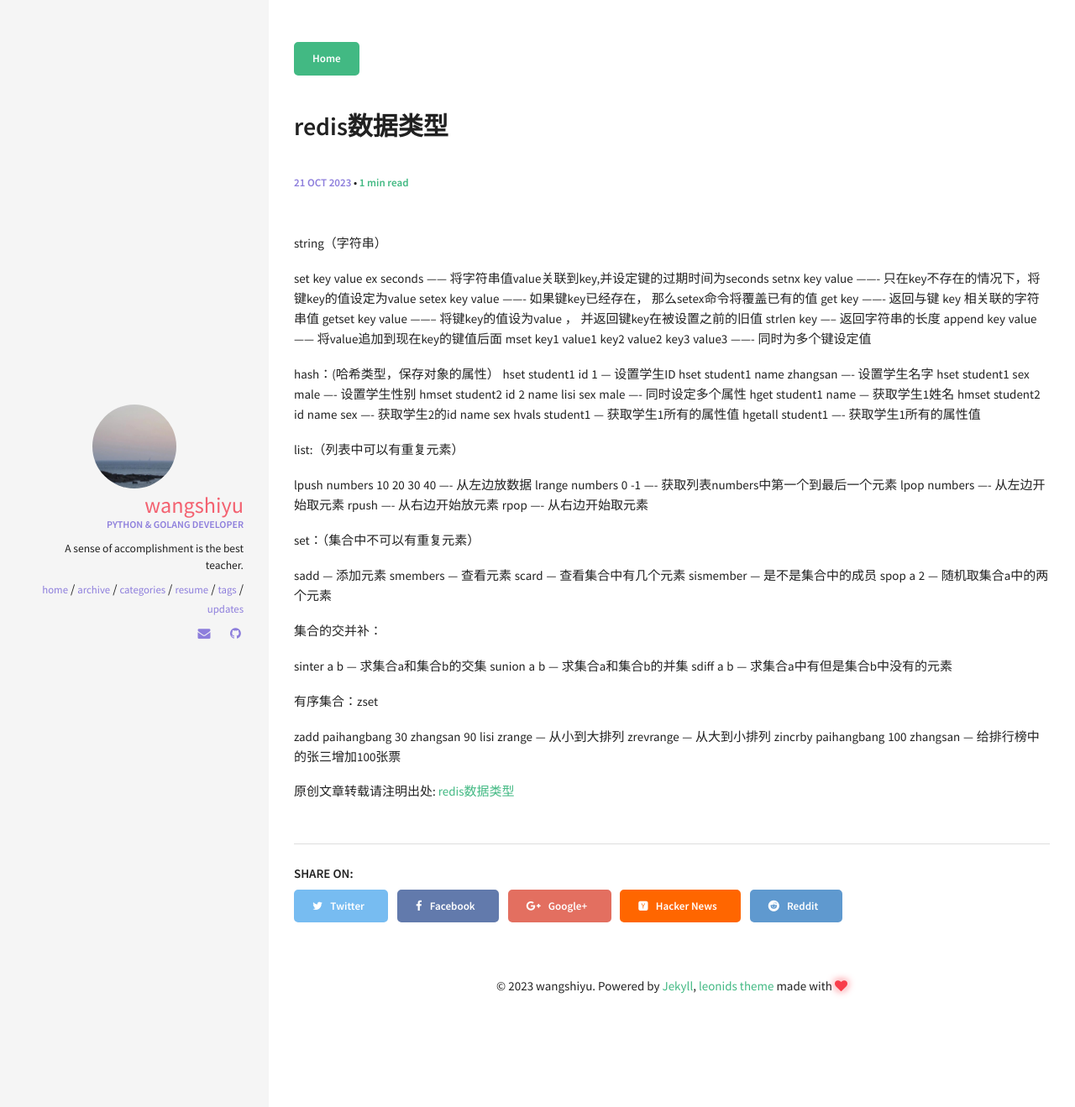
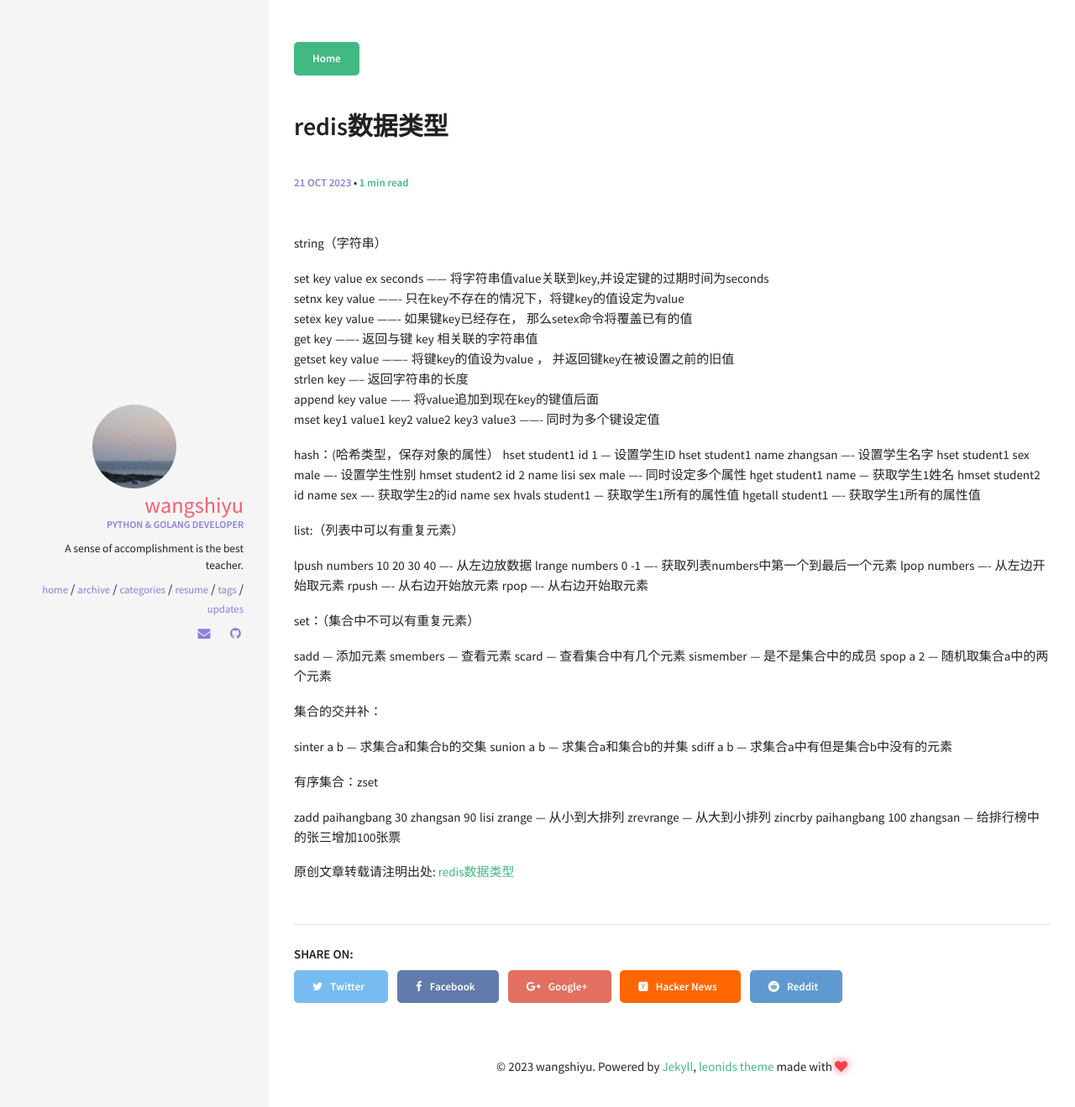
Before and after one commit to wangshiyuo/wangshiyuo.github.com, a Jekyll site: the page built from _posts/2023-10-21-redis.md, in a window 1280 px wide. Shown: the top 1319 px of the page at 84% size. Built offline with Jekyll 4.4.1, drawn with Linux system fonts in a browser that asks for light colours.

```diff
--- a/_posts/2023-10-21-redis.md
+++ b/_posts/2023-10-21-redis.md
@@ -7,15 +7,15 @@ tags: [redis]
 
 string（字符串）
 
-set key value ex seconds ------ 将字符串值value关联到key,并设定键的过期时间为seconds
-setnx key value ------- 只在key不存在的情况下，将键key的值设定为value
-setex key value ------- 如果键key已经存在， 那么setex命令将覆盖已有的值
-get key ------- 返回与键 key 相关联的字符串值
+set key value ex seconds ------ 将字符串值value关联到key,并设定键的过期时间为seconds<br/>
+setnx key value ------- 只在key不存在的情况下，将键key的值设定为value<br/>
+setex key value ------- 如果键key已经存在， 那么setex命令将覆盖已有的值<br/>
+get key ------- 返回与键 key 相关联的字符串值<br/>
 <!--more-->
-getset key value -------- 将键key的值设为value ， 并返回键key在被设置之前的旧值
-strlen key ----- 返回字符串的长度
-append key value ------ 将value追加到现在key的键值后面
-mset key1 value1 key2 value2 key3 value3 ------- 同时为多个键设定值
+getset key value -------- 将键key的值设为value ， 并返回键key在被设置之前的旧值<br/>
+strlen key ----- 返回字符串的长度<br/>
+append key value ------ 将value追加到现在key的键值后面<br/>
+mset key1 value1 key2 value2 key3 value3 ------- 同时为多个键设定值<br/>
 
 
 
```
